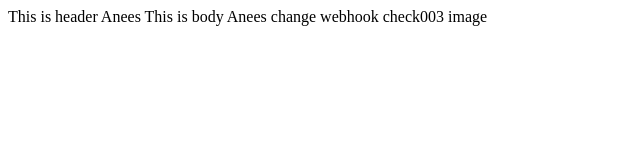
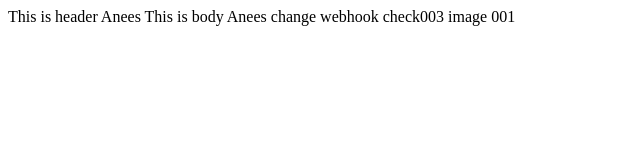
Before and after one commit to mangianees/jenkin01, a plain HTML site: page app/index.html in a window 1280 px wide. Shown: the full height of the page, 0-640 px from the left. Drawn offline with Linux system fonts and the light colour scheme.

Commit message:
webhook dockerimage

```diff
--- a/app/index.html
+++ b/app/index.html
@@ -4,6 +4,6 @@
         This is header Anees
     </head>
     <body>
-       This is body Anees change webhook check003 image
+       This is body Anees change webhook check003 image 001
     </body>
 </html>
```
